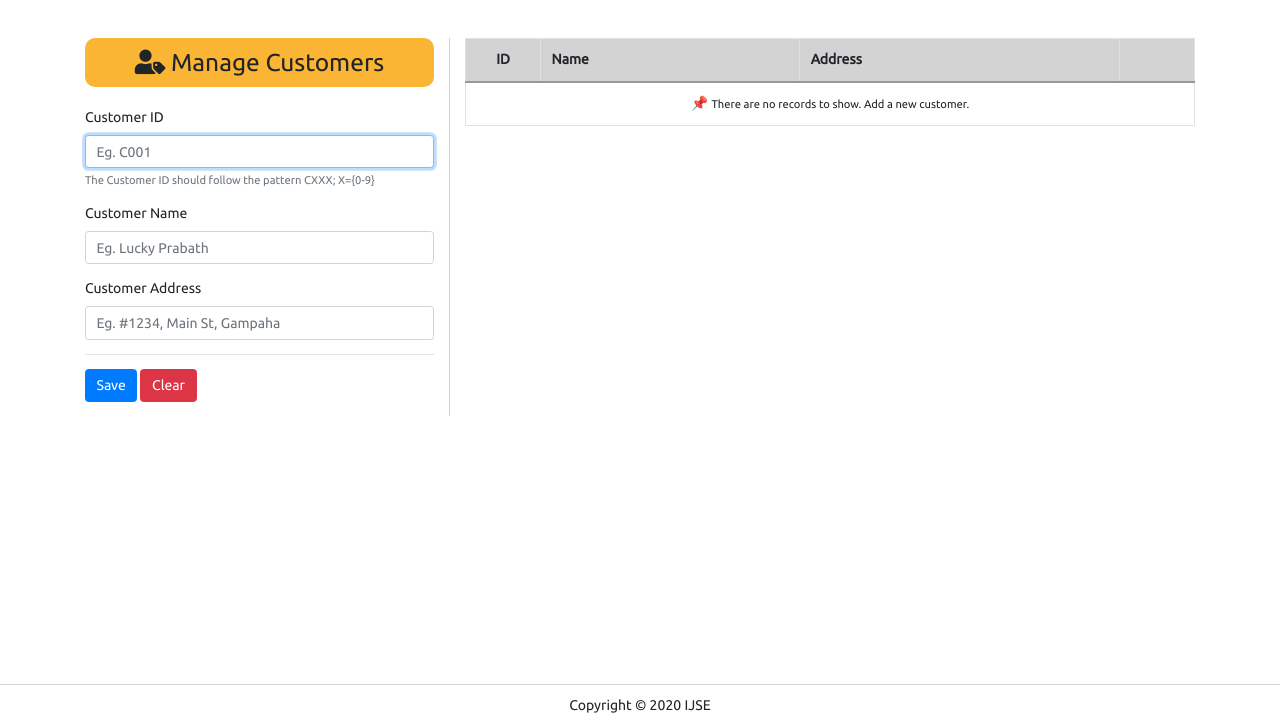
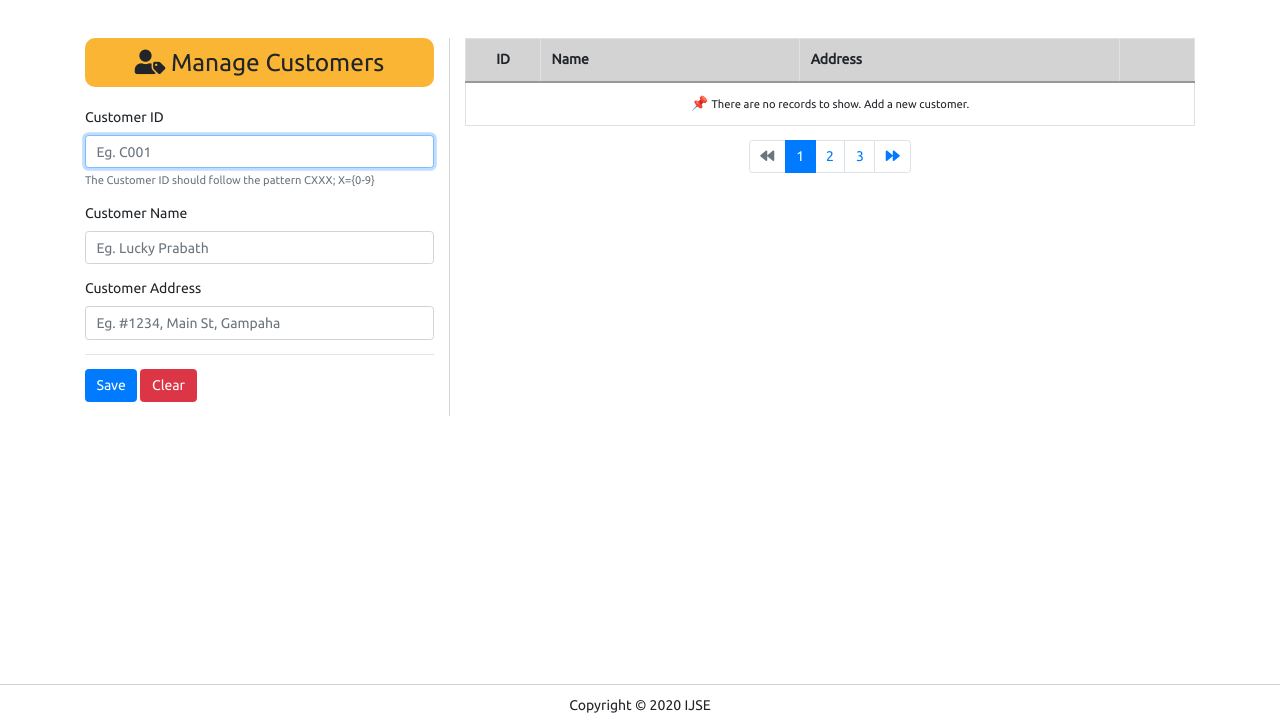
Before and after one commit to Damika-s-Play-Ground/DOM-Manipulation-with-Raw-WEB-API, a website: page index.html in a window 1280 px wide. Shown: the part 74-800 px from the top of the page. Drawn offline with nearby package versions, Linux system fonts and the light colour scheme.

Commit message:
change customer-ctrl.js

```diff
--- a/index.html
+++ b/index.html
@@ -71,17 +71,17 @@
                     </tfoot>
                 </table>
 <!--            </div>-->
-            <nav class="d-none">
+            <nav >
                 <ul class="pagination">
-                    <li class="page-item">
+                    <li class="page-item disabled" onclick="clickBackwardButton()">
                         <a class="page-link" href="#">
-                            <i class="fas fa-backward"></i>
+                            <i class="fas fa-backward "></i>
                         </a>
                     </li>
                     <li class="page-item active"><a class="page-link" href="#">1</a></li>
                     <li class="page-item"><a class="page-link" href="#">2</a></li>
                     <li class="page-item"><a class="page-link" href="#">3</a></li>
-                    <li class="page-item">
+                    <li class="page-item" onclick="clickForwardButton()">
                         <a class="page-link" href="#">
                             <i class="fas fa-forward"></i>
                         </a>
--- a/js/customer-ctrl.js
+++ b/js/customer-ctrl.js
@@ -51,7 +51,7 @@ function init(){
  *===============================================================================*/
 
 document.getElementById('btn-save').addEventListener('click',handleSave);
-txtId.addEventListener('input', handleInput)
+// txtId.addEventListener('input', handleInput)
 // txtName.addEventListener('input', handleInput)
 // txtAddress.addEventListener('input', handleInput)
 
@@ -60,17 +60,18 @@ txtId.addEventListener('input', handleInput)
  *===============================================================================*/
 
 function handleSave(event){
-    validate();
+    validate()
 
-    /* Truthy: {}, [], "0", true */
+    if (true) { /* Truthy: {}, [], "0", true */
         /* Falsy: "", 0, 0.0, null, undefined, false */
-    if (!selectedCustomer){
+        if (!selectedCustomer) {
             customers.push({
                 id: txtId.value,
                 name: txtName.value,
                 address: txtAddress.value
             });
 
+            if (customers.length < 6) {
                 var row = tblCustomers.tBodies.item(0).insertRow(-1);
                 row.onclick = handleSelection;
 
@@ -85,6 +86,7 @@ function handleSave(event){
 
                 var trashCell = row.insertCell(3);
                 trashCell.innerHTML = '<div class="trash" onclick="handleDelete(event)"></div>';
+            }
 
             showOrHideTFoot();
 
@@ -93,11 +95,13 @@ function handleSave(event){
             txtAddress.value = '';
             txtId.focus();
 
-    }else{
+        } else {
+            alert('Customer has saved')
             selectedCustomer.name = txtName.value;
             selectedCustomer.address = txtAddress.value;
             selectedRow.cells[1].innerText = txtName.value;
             selectedRow.cells[2].innerText = txtAddress.value;
+        }
     }
 
 }
@@ -181,3 +185,38 @@ function validate(){
 
     return validated;
 }
+
+// relevant to pagination part
+
+function clickForwardButton(){
+    tblCustomers.tBodies.item(0).innerHTML ='';
+    let activeNumber = parseInt(document.getElementsByClassName('active')[0].innerText);
+    document.querySelector(".active").classList.remove('active');
+    activeNumber  += activeNumber;
+
+    for(var i =5;i<11;i++){
+        var id = customers[i].id;
+        var name = customers[i].name;
+        var address = customers[i].address;
+
+        var row = tblCustomers.tBodies.item(0).insertRow(-1);
+        row.onclick = handleSelection;
+
+        var idCell = row.insertCell(0);
+        idCell.innerText = id;
+
+        var nameCell = row.insertCell(1);
+        nameCell.innerText = name;
+
+        var addressCell = row.insertCell(2);
+        addressCell.innerText = address;
+
+        var trashCell = row.insertCell(3);
+        trashCell.innerHTML = '<div class="trash" onclick="handleDelete(event)"></div>';
+    }
+
+    showOrHideTFoot();
+}
+function clickBackwardButton(){
+    alert('Anupama')
+}
```
Lines whose indentation alone changed are shown as unchanged.
